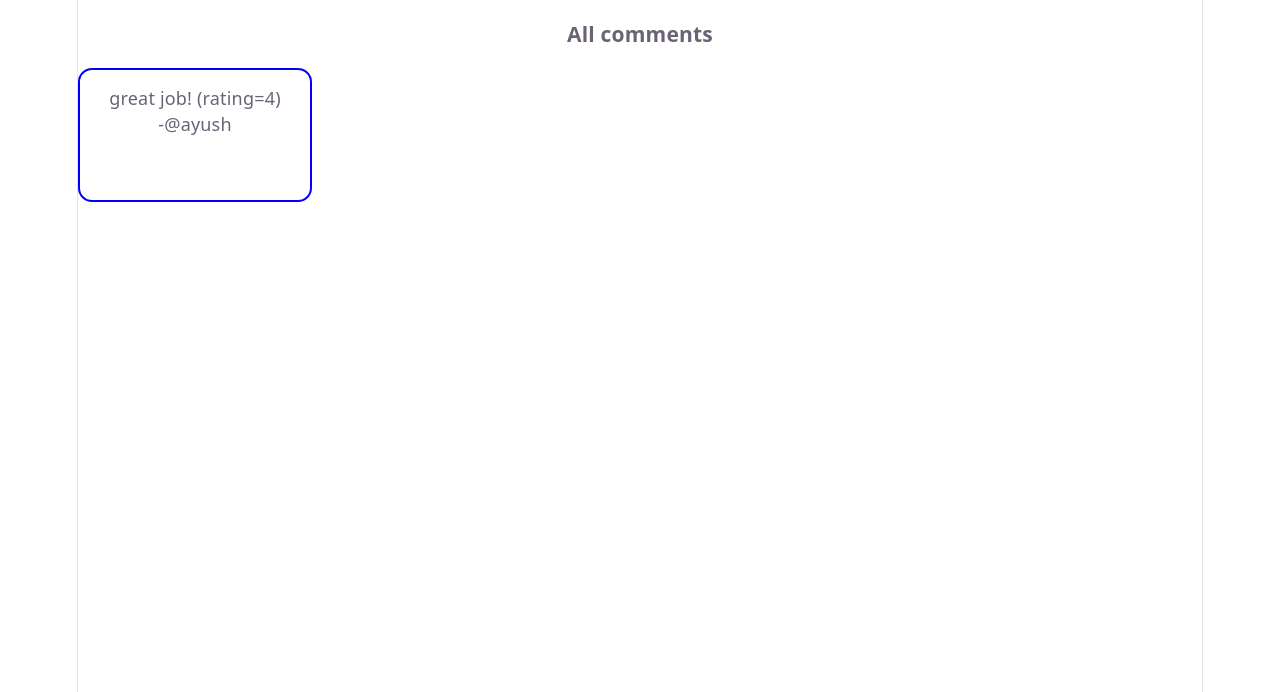
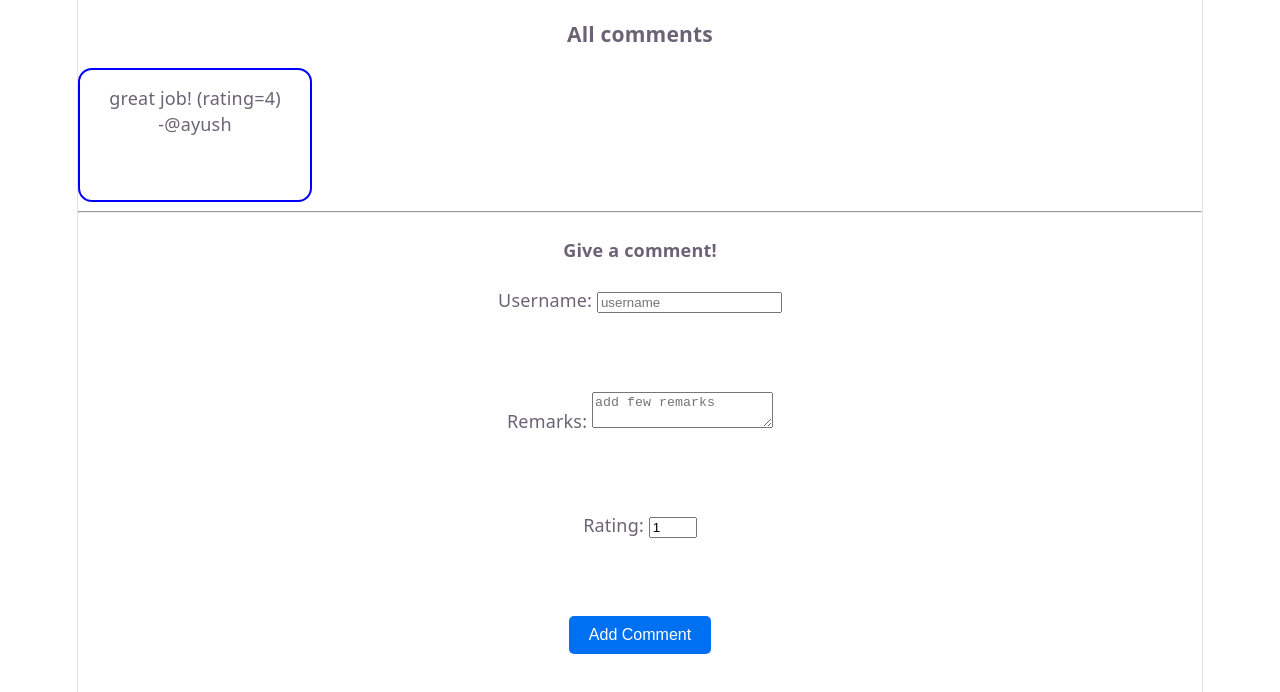
Before and after one commit to AayushJaiswal7/my_react_03, a React (Vite) app: page / in a window 1280 px wide. Shown: the top 692 px of the page. Built offline with nearby package versions, Linux system fonts and the light colour scheme.

Commit message:
feat: add Comment component with initial state and structure for displaying and adding remarks

```diff
--- a/src/Comment.jsx
+++ b/src/Comment.jsx
@@ -1,14 +1,16 @@
 import { useState } from "react"
 import "./Comment.css"
+import CommentsForm from "./CommentsForm"
 export default function Comment(){
    let [comment,setComment]=useState([
      { username:"@ayush",
       remarks:"great job!",
       rating: 4
      }
+   ])
+   let addNewComment=(comment)=>{
 
-
-   ])
+   }
    return(
       <div>
          <h3>All comments</h3>
@@ -19,6 +21,8 @@ export default function Comment(){
          <br />
          <span>-{comment[0].username}</span>
          </div>
+         <hr ></hr>
+         <CommentsForm addNewComment={addNewComment}/>
       </div>
    )
 }
```
